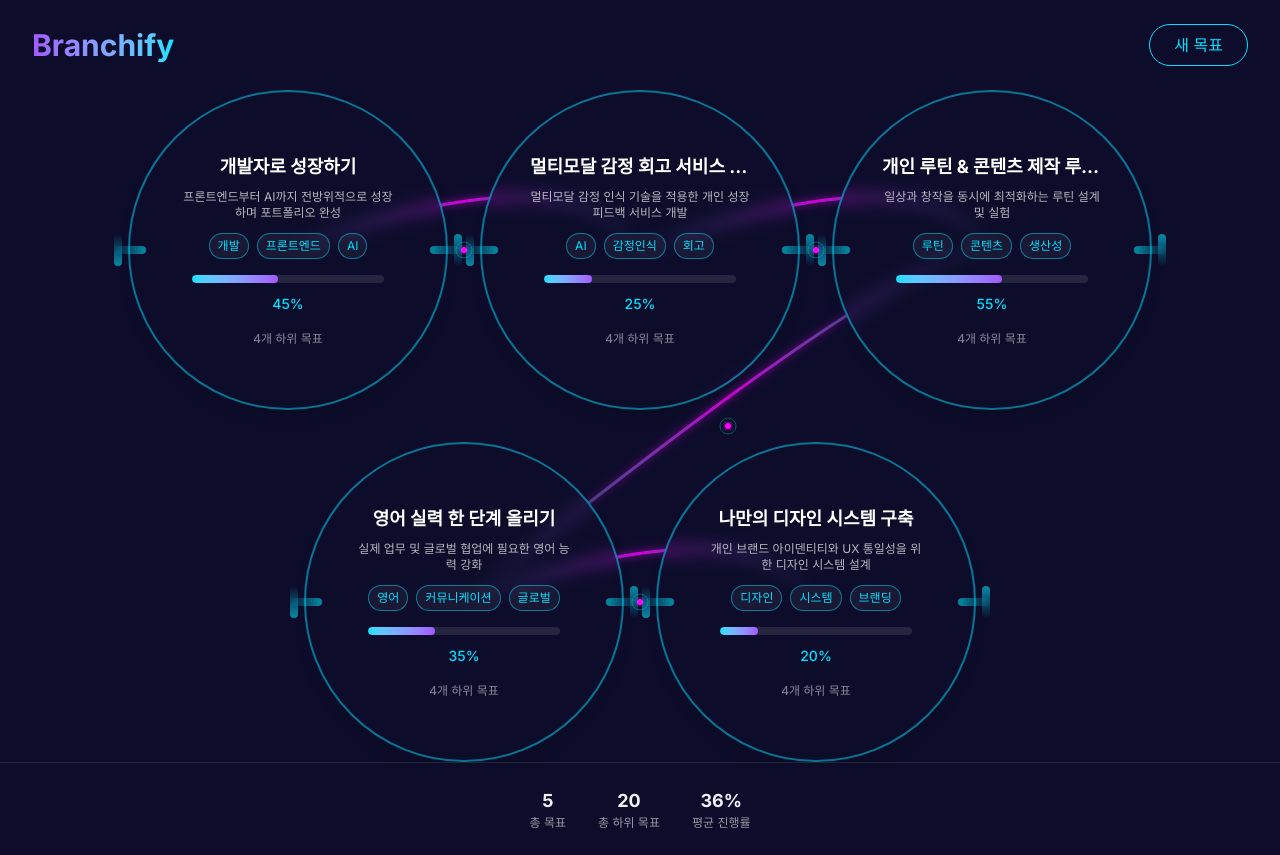
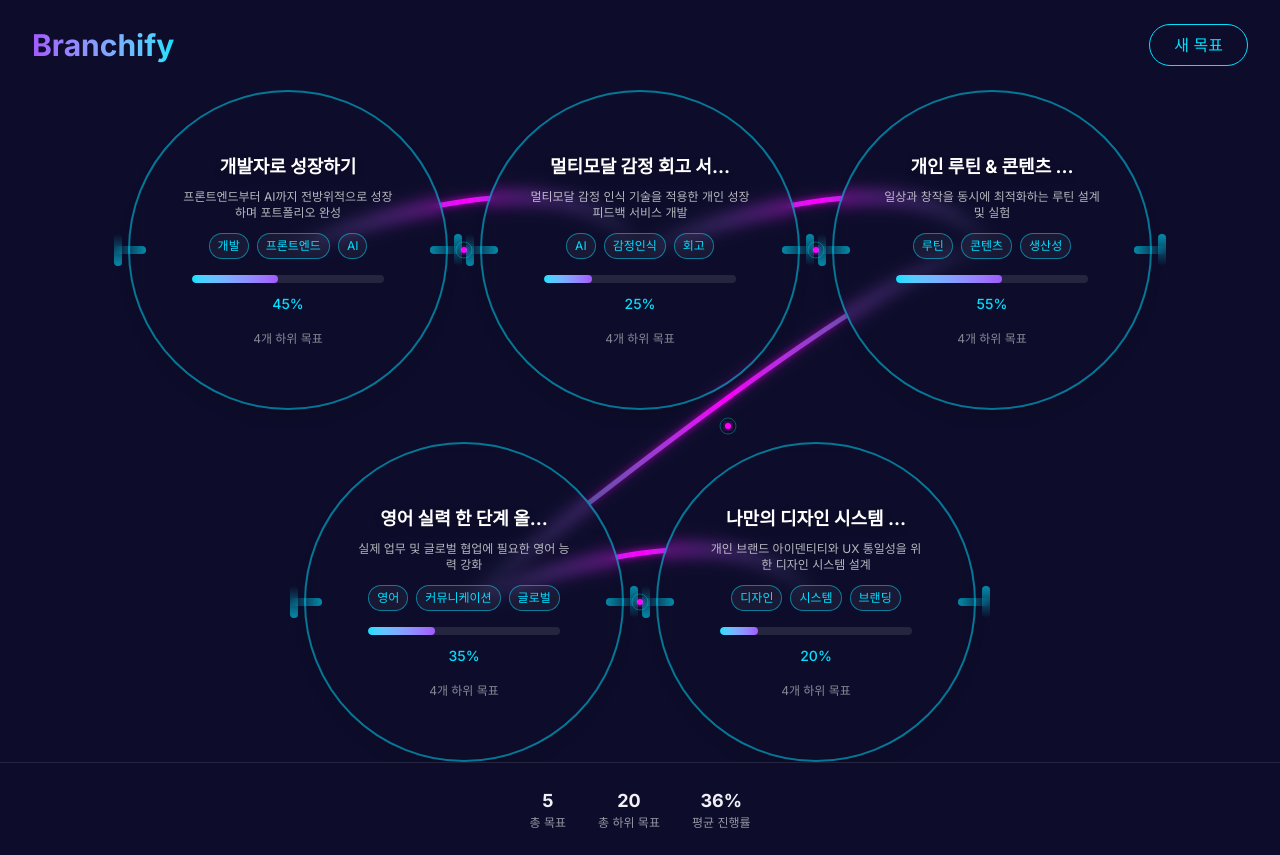
Before and after one commit to sjwoo1999/branchify, a Next.js app: page / in a window 1280 px wide. Built offline with nearby package versions, Linux system fonts and the light colour scheme.

Commit message:
Enhance node/line contrast and title UX

```diff
--- a/src/app/globals.css
+++ b/src/app/globals.css
@@ -71,15 +71,15 @@ body {
 
 /* Neon glow effects */
 .neon-glow {
-  box-shadow: 0 0 20px rgba(162, 89, 255, 0.5);
+  box-shadow: 0 0 32px 8px rgba(162, 89, 255, 0.85);
 }
 
 .neon-glow-cyan {
-  box-shadow: 0 0 20px rgba(0, 224, 255, 0.5);
+  box-shadow: 0 0 32px 8px rgba(0, 224, 255, 0.85);
 }
 
 .neon-glow-pink {
-  box-shadow: 0 0 20px rgba(255, 46, 99, 0.5);
+  box-shadow: 0 0 32px 8px rgba(255, 46, 99, 0.85);
 }
 
 /* Energy wave animation */
--- a/src/app/goal/[id]/page.tsx
+++ b/src/app/goal/[id]/page.tsx
@@ -2,35 +2,36 @@
 import React, { useRef, useState, use as usePromise } from 'react';
 import Link from 'next/link';
 import { forceSimulation, forceManyBody, forceCenter, forceCollide, forceLink, forceX, forceY } from 'd3-force';
+import { truncateText } from '@/utils';
 
 // 임시 데이터 (실제 프로젝트에서는 API/DB에서 가져옴)
 const goals = [
   {
-    "title": "개발자로 성장하기",
+    "title": "개발자 성장",
     "description": "프론트엔드부터 AI까지 전방위적으로 성장하며 포트폴리오 완성",
     "tags": ["개발", "프론트엔드", "AI", "커리어성장"],
     "progress": 45,
     "subGoals": [
       {
-        "title": "React & Next.js 완전 마스터하기",
+        "title": "React/Next.js 마스터",
         "progress": 60,
         "tags": ["React", "Next", "UIUX"],
         "description": "컴포넌트 설계, Tailwind, SSR/CSR, 접근성 등 심화"
       },
       {
-        "title": "TypeScript 심화",
+        "title": "타입스크립트 실력 쌓기",
         "progress": 30,
         "tags": ["TypeScript", "안정성"],
         "description": "타입 선언, 제네릭, 타입 유틸리티, 실전 프로젝트 적용"
       },
       {
-        "title": "AI 서비스 연동 및 실험",
+        "title": "AI 서비스 실험",
         "progress": 10,
         "tags": ["AI", "OpenAI", "실험"],
         "description": "GPT, Vision API, Emotion API 등을 통한 인터랙티브 서비스 실험"
       },
       {
-        "title": "개인 포트폴리오 웹사이트 리뉴얼",
+        "title": "포트폴리오 리뉴얼",
         "progress": 80,
         "tags": ["포트폴리오", "디자인", "자기표현"],
         "description": "모바일/웹 반응형, 애니메이션, 글래스모피즘 스타일 통합"
@@ -38,31 +39,31 @@ const goals = [
     ]
   },
   {
-    "title": "멀티모달 감정 회고 서비스 완성하기",
+    "title": "감정 회고 서비스 완성",
     "description": "멀티모달 감정 인식 기술을 적용한 개인 성장 피드백 서비스 개발",
     "tags": ["AI", "감정인식", "회고", "프로젝트"],
     "progress": 25,
     "subGoals": [
       {
-        "title": "표정 기반 감정 분석 모듈 구현",
+        "title": "표정 감정 분석 만들기",
         "progress": 40,
         "tags": ["Vision", "ML"],
         "description": "Mediapipe, MTCNN, FACS 기반 표정 감정 모델 적용"
       },
       {
-        "title": "음성 기반 감정 분석",
+        "title": "음성 감정 분석 도전",
         "progress": 10,
         "tags": ["Voice", "Signal"],
         "description": "음성 톤/스펙트럼 기반 실험"
       },
       {
-        "title": "텍스트 기반 심리 해석",
+        "title": "텍스트 심리 해석 연습",
         "progress": 20,
         "tags": ["NLP", "심리학"],
         "description": "VAD 모델, BERT 기반 감정 분석"
       },
       {
-        "title": "PDF 개인 리포트 자동화",
+        "title": "리포트 자동화 구축",
         "progress": 30,
         "tags": ["리포트", "자동화"],
         "description": "세션 기록, PDF/HTML 리포트 자동 생성"
@@ -70,31 +71,31 @@ const goals = [
     ]
   },
   {
-    "title": "개인 루틴 & 콘텐츠 제작 루틴 확립",
+    "title": "루틴과 창작 습관 만들기",
     "description": "일상과 창작을 동시에 최적화하는 루틴 설계 및 실험",
     "tags": ["루틴", "콘텐츠", "생산성"],
     "progress": 55,
     "subGoals": [
       {
-        "title": "아침 기상 루틴 확립",
+        "title": "아침 루틴 만들기",
         "progress": 70,
         "tags": ["건강", "습관"],
         "description": "기상, 스트레칭, 저널 작성, 가벼운 운동 포함"
       },
       {
-        "title": "주간 유튜브 쇼츠/리일스 제작 루틴",
+        "title": "유튜브 영상 루틴",
         "progress": 50,
         "tags": ["영상", "SNS"],
         "description": "촬영 → 컷 편집 → 자막 → 썸네일 → 업로드 플로우 정립"
       },
       {
-        "title": "주간 회고 & 다음 주 계획",
+        "title": "주간 회고와 계획 세우기",
         "progress": 60,
         "tags": ["회고", "계획"],
         "description": "Notion 기반 주간 리뷰 및 목표 재설계"
       },
       {
-        "title": "스터디윗미/라이브 제작 루틴",
+        "title": "라이브 방송 루틴",
         "progress": 40,
         "tags": ["라이브", "소통"],
         "description": "실시간 작업 방송, 시청자 참여형 콘텐츠 기획"
@@ -102,31 +103,31 @@ const goals = [
     ]
   },
   {
-    "title": "영어 실력 한 단계 올리기",
+    "title": "영어 실력 높이기",
     "description": "실제 업무 및 글로벌 협업에 필요한 영어 능력 강화",
     "tags": ["영어", "커뮤니케이션", "글로벌"],
     "progress": 35,
     "subGoals": [
       {
-        "title": "비즈니스 이메일 작성 훈련",
+        "title": "이메일 작성 연습",
         "progress": 60,
         "tags": ["Writing"],
         "description": "클라이언트, 파트너, 내부 커뮤니케이션용"
       },
       {
-        "title": "실전 회화 스터디 참여",
+        "title": "회화 스터디 참여",
         "progress": 20,
         "tags": ["Speaking"],
         "description": "주 2회 네이티브 그룹 참여"
       },
       {
-        "title": "기술/AI 관련 영어 문서 독해",
+        "title": "영어 문서 읽기",
         "progress": 30,
         "tags": ["Reading"],
         "description": "논문, White paper, 개발 문서 독해"
       },
       {
-        "title": "발표 및 피치덱 발표 연습",
+        "title": "발표 연습하기",
         "progress": 10,
         "tags": ["Presentation"],
         "description": "IR 피치덱, 기술 발표, Q&A 대응 훈련"
@@ -134,25 +135,25 @@ const goals = [
     ]
   },
   {
-    "title": "나만의 디자인 시스템 구축",
+    "title": "디자인 시스템 만들기",
     "description": "개인 브랜드 아이덴티티와 UX 통일성을 위한 디자인 시스템 설계",
     "tags": ["디자인", "시스템", "브랜딩"],
     "progress": 20,
     "subGoals": [
       {
-        "title": "색상 팔레트 및 컴포넌트 가이드",
+        "title": "색상/컴포넌트 가이드",
         "progress": 30,
         "tags": ["컬러", "UI"],
         "description": "주 컬러(#F76241 등) 및 서브 컬러 체계화"
       },
       {
-        "title": "타이포그래피 및 스케일 설계",
+        "title": "타이포그래피 설계",
         "progress": 15,
         "tags": ["폰트", "가이드"],
         "description": "반응형 환경 고려한 계층화 설계"
       },
       {
-        "title": "디자인 토큰 및 변수화",
+        "title": "디자인 토큰 만들기",
         "progress": 10,
         "tags": ["Token", "시스템화"],
         "description": "Tailwind, CSS 변수 기반"
@@ -279,11 +280,11 @@ export default function GoalDetailPage({ params }: PageProps) {
                 <path
                   d={`M ${main.x} ${main.y+60} Q ${cpx} ${cpy} ${sub.x} ${sub.y-60}`}
                   stroke="#00fff7"
-                  strokeWidth="3"
+                  strokeWidth="5"
                   fill="none"
                   filter="url(#neuron-glow)"
                   strokeLinecap="round"
-                  opacity="0.8"
+                  opacity="1"
                 />
                 {/* 시냅스 점 */}
                 <circle
@@ -301,7 +302,9 @@ export default function GoalDetailPage({ params }: PageProps) {
         {/* 메인 목표 뉴런 노드 */}
         <div ref={mainRef} className="absolute left-1/2 top-32 -translate-x-1/2 z-20 group mb-2">
           <div className="w-56 h-56 rounded-full bg-gradient-to-br from-glass/80 to-glass/40 border-2 border-neon-cyan/50 shadow-lg backdrop-blur-sm flex flex-col items-center justify-center p-6 hover:scale-105 transition-all duration-300 group-hover:border-neon-cyan">
-            <h2 className="text-xl font-bold mb-2 text-white group-hover:text-neon-cyan transition-colors text-center truncate max-w-full">{goal.title}</h2>
+            <h2 className="text-xl font-bold mb-2 text-white group-hover:text-neon-cyan transition-colors text-center truncate max-w-full drop-shadow-lg" title={goal.title}>
+              {truncateText(goal.title, 12)}
+            </h2>
             <div className="w-full max-w-40 mx-auto mb-2">
               <div className="w-full h-2 bg-white/10 rounded-full overflow-hidden">
                 <div className="h-2 bg-gradient-to-r from-neon-cyan to-neon-purple rounded-full transition-all duration-500" style={{width: `${goal.progress}%`}} />
@@ -340,7 +343,9 @@ export default function GoalDetailPage({ params }: PageProps) {
               <div className={`w-8 h-8 flex items-center justify-center rounded-full mb-2
                 ${sub.progress === 100 ? 'bg-neon-cyan text-white' : sub.progress > 0 ? 'border-2 border-neon-cyan text-neon-cyan' : 'border-2 border-white/30 text-white/50'}
               `}>{idx + 1}</div>
-              <div className="font-semibold text-white mb-1 text-center truncate max-w-full" title={sub.title}>{sub.title}</div>
+              <div className="font-semibold text-white mb-1 text-center truncate max-w-full" title={sub.title}>
+                {truncateText(sub.title, 12)}
+              </div>
               <div className="w-full h-2 bg-white/10 rounded mb-2">
                 <div className="h-2 bg-neon-cyan rounded" style={{width: `${sub.progress}%`}} />
               </div>
--- a/src/app/page.tsx
+++ b/src/app/page.tsx
@@ -14,6 +14,7 @@ import GoalList from '@/features/goal/GoalList';
 import GoalSection from '@/features/goal/GoalSection';
 import Link from 'next/link';
 import MasterGoalCard from '@/features/goal/MasterGoalCard';
+import { truncateText } from '@/utils';
 
 // 샘플 데이터
 const masterGoals = [
@@ -351,27 +352,27 @@ export default function HomePage() {
           <defs>
             {/* 뉴런 글로우 효과 */}
             <filter id="neuron-glow" x="-30%" y="-30%" width="160%" height="160%">
-              <feDropShadow dx="0" dy="0" stdDeviation="6" flood-color="#00fff7" flood-opacity="0.8" />
-              <feDropShadow dx="0" dy="0" stdDeviation="12" flood-color="#00fff7" flood-opacity="0.4" />
-              <feDropShadow dx="0" dy="0" stdDeviation="20" flood-color="#00fff7" flood-opacity="0.2" />
+              <feDropShadow dx="0" dy="0" stdDeviation="6" floodColor="#00fff7" floodOpacity="0.8" />
+              <feDropShadow dx="0" dy="0" stdDeviation="12" floodColor="#00fff7" floodOpacity="0.4" />
+              <feDropShadow dx="0" dy="0" stdDeviation="20" floodColor="#00fff7" floodOpacity="0.2" />
             </filter>
 
             {/* 시냅스 연결 글로우 */}
             <filter id="synapse-glow" x="-30%" y="-30%" width="160%" height="160%">
-              <feDropShadow dx="0" dy="0" stdDeviation="3" flood-color="#ff00ff" flood-opacity="0.6" />
-              <feDropShadow dx="0" dy="0" stdDeviation="6" flood-color="#ff00ff" flood-opacity="0.3" />
+              <feDropShadow dx="0" dy="0" stdDeviation="3" floodColor="#ff00ff" floodOpacity="0.6" />
+              <feDropShadow dx="0" dy="0" stdDeviation="6" floodColor="#ff00ff" floodOpacity="0.3" />
             </filter>
 
             {/* 전기 신호 애니메이션 */}
             <linearGradient id="signal-gradient" x1="0%" y1="0%" x2="100%" y2="0%">
               <stop offset="0%" stopColor="#00fff7" stopOpacity="0">
-                <animate attributeName="stop-opacity" values="0;1;0" dur="2s" repeatCount="indefinite" />
+                <animate attributeName="stopOpacity" values="0;1;0" dur="2s" repeatCount="indefinite" />
               </stop>
               <stop offset="50%" stopColor="#ff00ff" stopOpacity="1">
-                <animate attributeName="stop-opacity" values="1;0;1" dur="2s" repeatCount="indefinite" />
+                <animate attributeName="stopOpacity" values="1;0;1" dur="2s" repeatCount="indefinite" />
               </stop>
               <stop offset="100%" stopColor="#00fff7" stopOpacity="0">
-                <animate attributeName="stop-opacity" values="0;1;0" dur="2s" repeatCount="indefinite" />
+                <animate attributeName="stopOpacity" values="0;1;0" dur="2s" repeatCount="indefinite" />
               </stop>
             </linearGradient>
           </defs>
@@ -397,11 +398,11 @@ export default function HomePage() {
                 <path
                   d={`M ${center.x} ${center.y} Q ${midX + controlOffset} ${midY - controlOffset} ${next.x} ${next.y}`}
                   stroke="url(#signal-gradient)"
-                  strokeWidth="3"
+                  strokeWidth="5"
                   fill="none"
                   filter="url(#synapse-glow)"
                   strokeLinecap="round"
-                  opacity="0.8"
+                  opacity="1"
                 />
 
                 {/* 시냅스 점들 */}
@@ -452,8 +453,8 @@ export default function HomePage() {
 
                   {/* 뉴런 내부 콘텐츠 */}
                   <div className="text-center max-w-[220px] mx-auto overflow-hidden">
-                    <h2 className="text-lg font-bold mb-2 text-white group-hover:text-neon-cyan transition-colors truncate max-w-full">
-                      {goal.title}
+                    <h2 className="text-lg font-bold mb-2 text-white group-hover:text-neon-cyan transition-colors truncate max-w-full drop-shadow-lg" title={goal.title}>
+                      {truncateText(goal.title, 12)}
                     </h2>
                     <p className="text-xs text-white/70 mb-3 line-clamp-2 max-h-[2.6em] overflow-hidden">
                       {goal.description}
--- a/src/utils/index.ts
+++ b/src/utils/index.ts
@@ -122,8 +122,7 @@ export const shouldCompleteRoutine = (routine: Routine): boolean => {
 
 // 문자열 관련 유틸리티
 export const truncateText = (text: string, maxLength: number): string => {
-  if (text.length <= maxLength) return text;
-  return text.slice(0, maxLength) + '...';
+  return text.length > maxLength ? text.slice(0, maxLength) + '…' : text;
 };
 
 export const capitalizeFirst = (text: string): string => {
```
